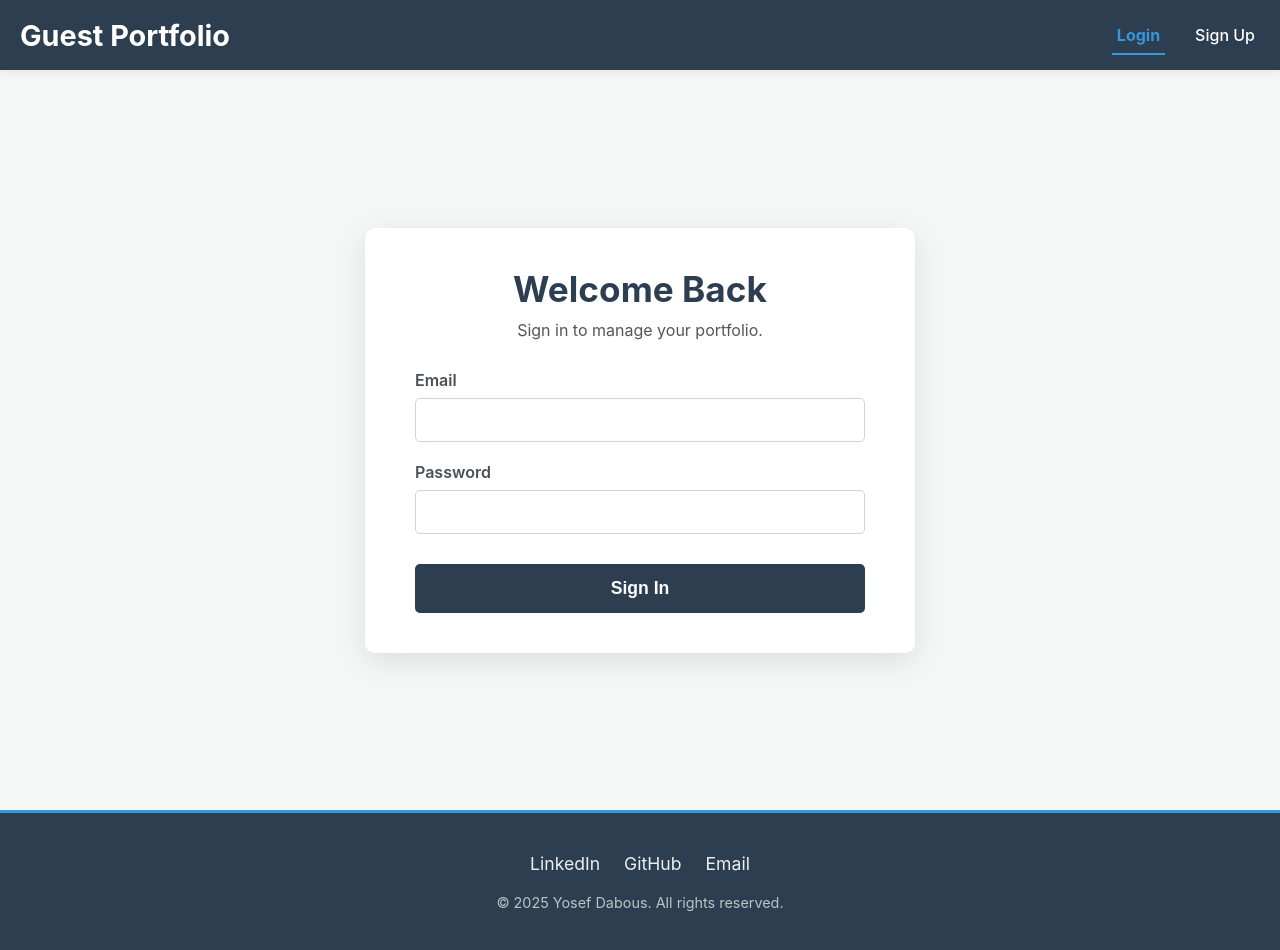
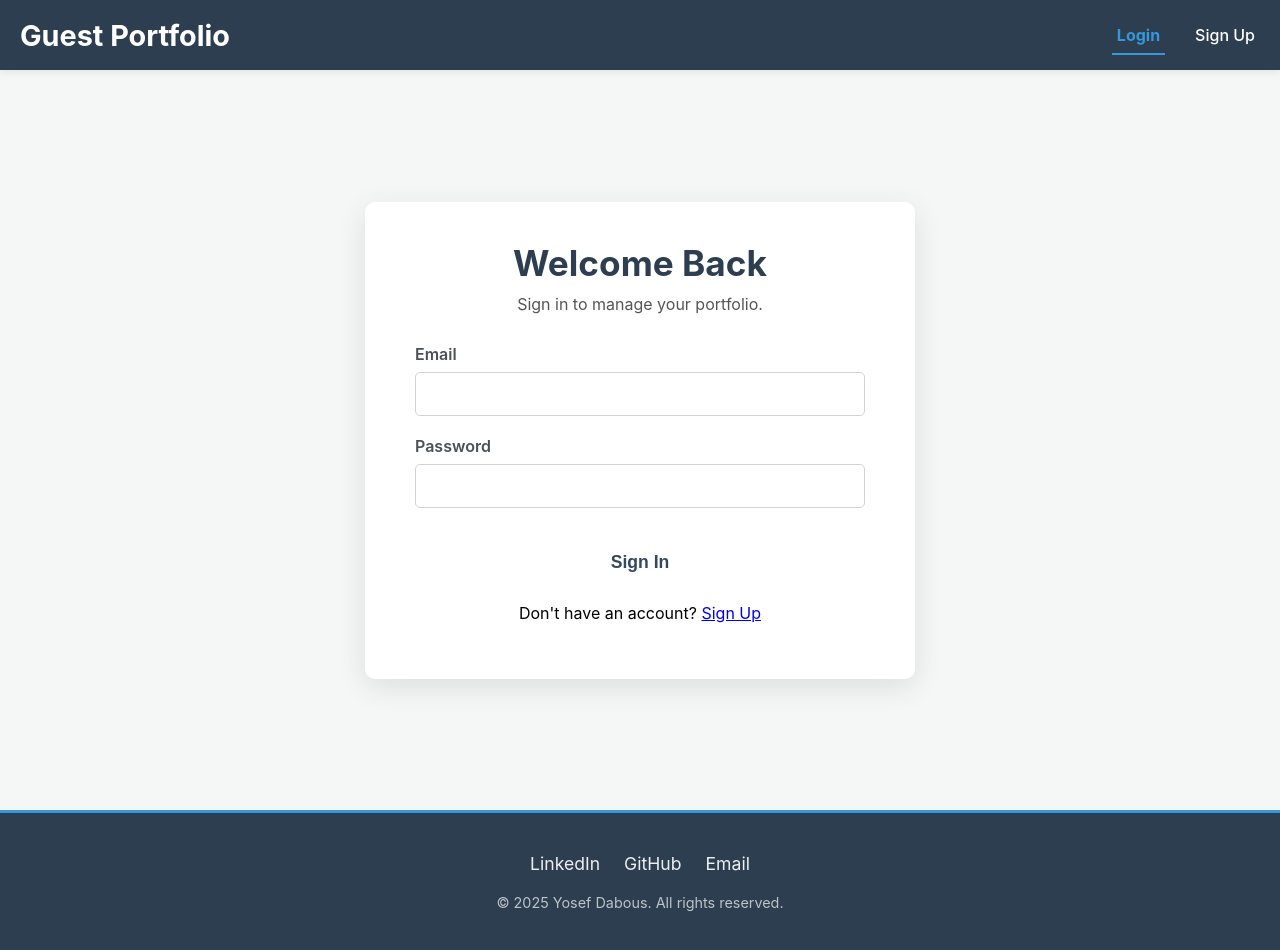
Before and after one commit to Goman-Yo/FULLSTACKPROJECT, a React (Create React App) app in the folder my-portfolio/frontend/: page /login in a window 1280 px wide. Built offline with nearby package versions, Linux system fonts and the light colour scheme; no server answers.

Commit message:
fix: Configure CORS for production

```diff
--- a/my-portfolio/frontend/src/pages/LoginPage.js
+++ b/my-portfolio/frontend/src/pages/LoginPage.js
@@ -1,12 +1,17 @@
 // frontend/src/pages/LoginPage.js
 import React, { useState } from 'react';
+import { Link, useNavigate } from 'react-router-dom'; // Import useNavigate
 import './LoginPage.css';
+
+// This logic determines which URL to use based on the environment
+const BASE_URL = process.env.REACT_APP_API_URL || 'http://localhost:5000';
 
 function LoginPage() {
   const [email, setEmail] = useState('');
   const [password, setPassword] = useState('');
   const [error, setError] = useState('');
   const [isLoading, setIsLoading] = useState(false);
+  const navigate = useNavigate(); // Hook for navigation
 
   const handleSubmit = async (e) => {
     e.preventDefault();
@@ -14,25 +19,27 @@ function LoginPage() {
     setError('');
 
     try {
-      const response = await fetch('http://localhost:5000/api/login', {
+      // Use the dynamic BASE_URL to build the request URL
+      const response = await fetch(`${BASE_URL}/api/login`, {
         method: 'POST',
-        headers: { 'Content-Type': 'application/json' },
+        headers: {
+          'Content-Type': 'application/json',
+        },
         body: JSON.stringify({ email, password }),
       });
+
       const data = await response.json();
-      if (!response.ok) throw new Error(data.error || 'Something went wrong');
 
-      console.log('Login successful:', data);
-      alert('Login successful! Redirecting to homepage...');
+      if (!response.ok) {
+        throw new Error(data.error || 'Something went wrong');
+      }
 
-      // שמירת הטוקן ב-localStorage של הדפדפן
+      // If login is successful
       localStorage.setItem('token', data.token);
-
-      // שמירת פרטי המשתמש (אופציונלי, יכול להיות שימושי)
       localStorage.setItem('user', JSON.stringify(data.user));
 
-      // העברת המשתמש לדף הבית לאחר התחברות
-      window.location.href = '/';
+      // Use navigate to go to the homepage instead of a full page reload
+      navigate('/');
 
     } catch (err) {
       setError(err.message);
@@ -56,9 +63,12 @@ function LoginPage() {
             <input type="password" id="password" value={password} onChange={(e) => setPassword(e.target.value)} required />
           </div>
           {error && <p className="error-message">{error}</p>}
-          <button type="submit" className="login-button" disabled={isLoading}>
-            {isLoading ? 'Logging in...' : 'Sign In'}
-          </button>
+          <div className="form-footer">
+            <button type="submit" className="cta-button primary login-button" disabled={isLoading}>
+              {isLoading ? 'Logging in...' : 'Sign In'}
+            </button>
+            <p>Don't have an account? <Link to="/signup">Sign Up</Link></p>
+          </div>
         </form>
       </div>
     </div>
```
